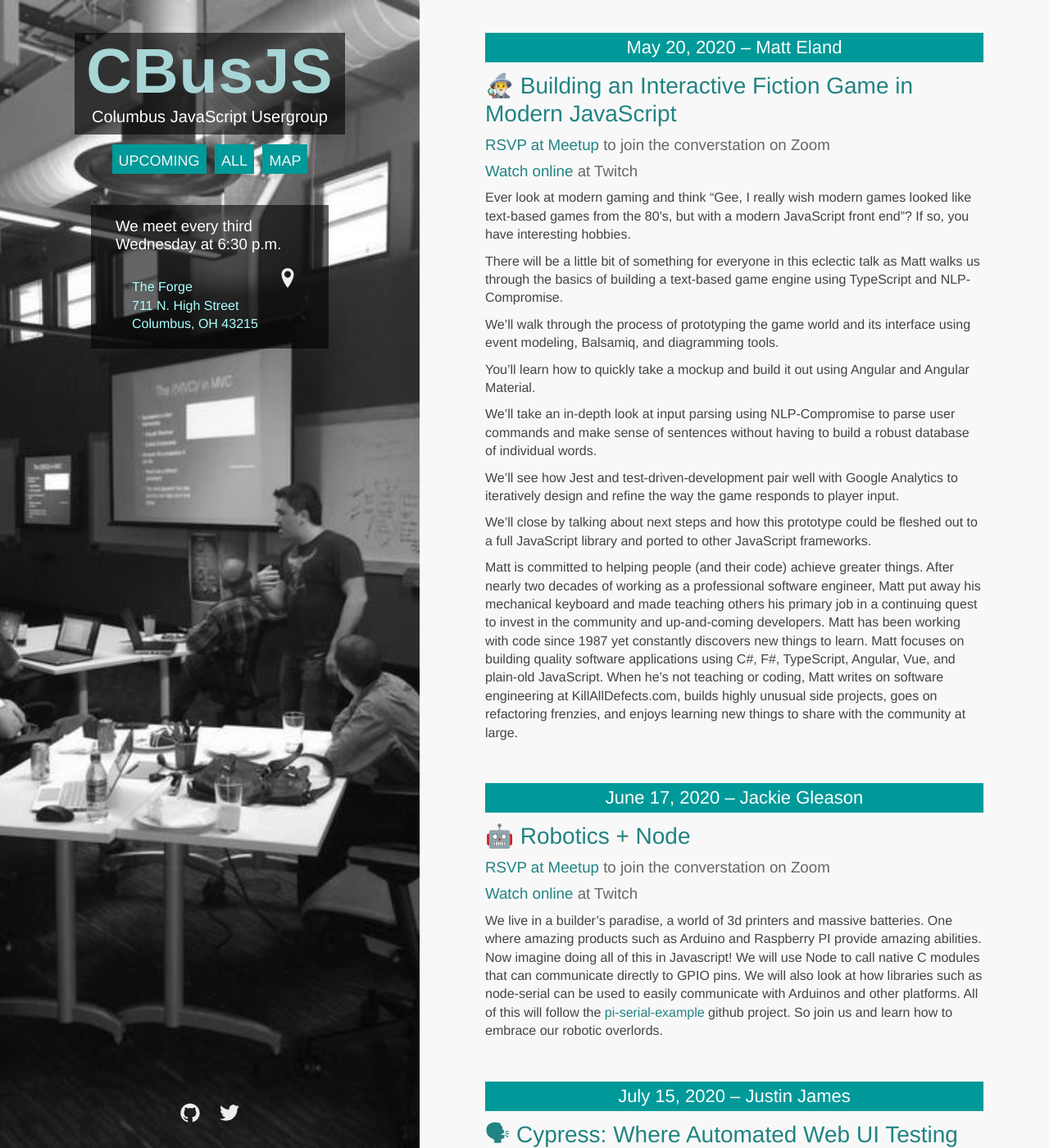
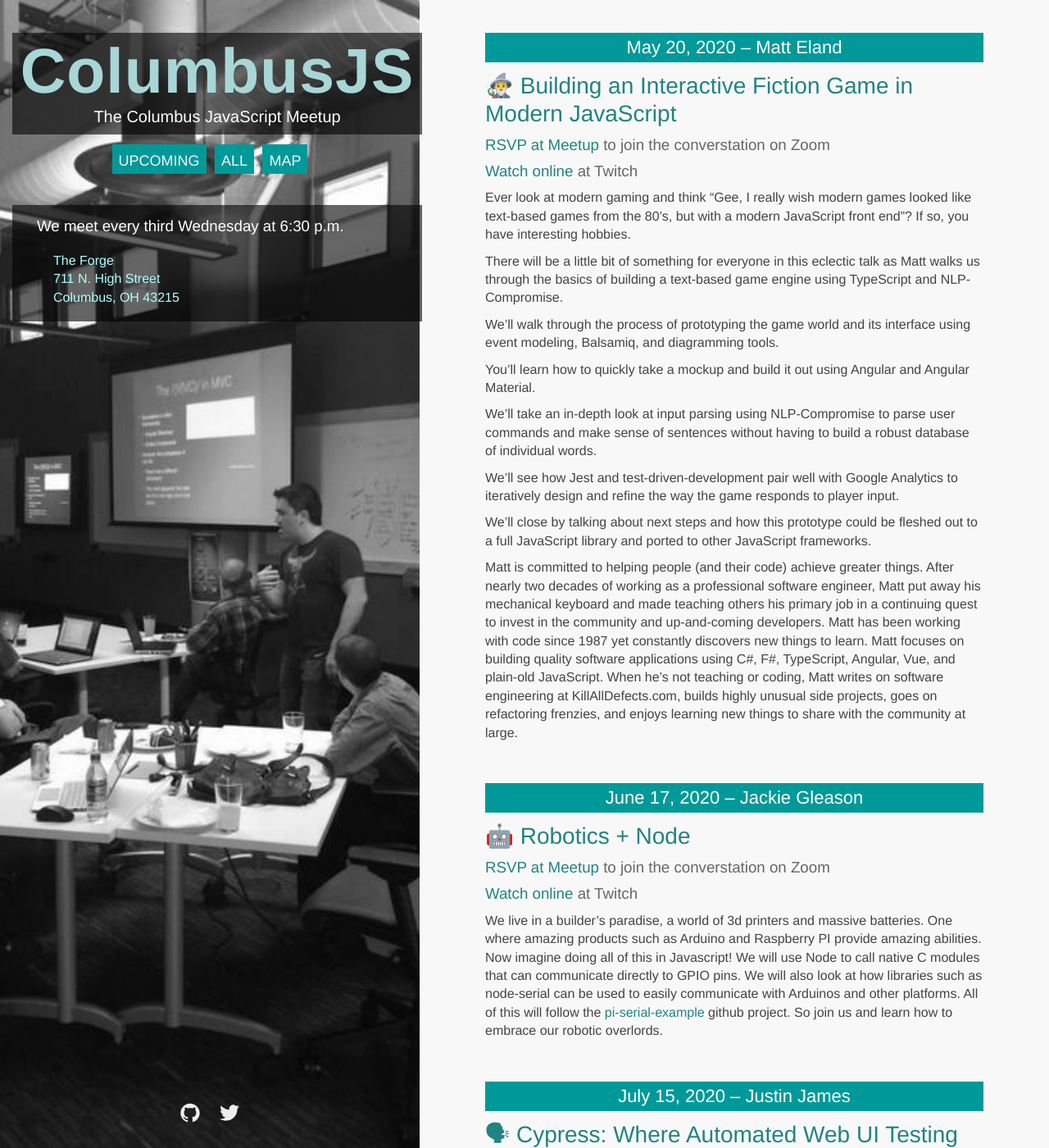
Before and after one commit to columbusjs/columbusjs.github.io, a Jekyll site: the page built from index.html, in a window 1280 px wide and 1400 px high. Shown: the whole window at 82% size. Built offline with Jekyll 4.4.1, drawn with Linux system fonts in a browser that asks for light colours; the list of posts is cut into pages by our own code; some of the changed text lies outside the part shown.

Commit message:
updated sidebar to have new name

```diff
--- a/_config.yml
+++ b/_config.yml
@@ -1,6 +1,6 @@
 # Site settings
-title: CBusJS
-description: "Columbus JavaScript Usergroup"
+title: ColumbusJS
+description: "The Columbus JavaScript Meetup"
 url: http://columbusjs.org
 email: guy@guyroyse.com
 twitter_username: cbusjs
--- a/_includes/sidebar.html
+++ b/_includes/sidebar.html
@@ -15,18 +15,11 @@
 
   <div class="location clearfix">
     <h3>We meet every third Wednesday at 6:30 p.m.</h3>
-
-    <div class="address">
-      <p>
-        The Forge</br>
-        711 N. High Street</br>
-        Columbus, OH 43215
-      </p>
-    </div>
-
-    <a href="/map">
-      <img src="/images/map-pin.svg">
-    </a>
+    <p class="address">
+      The Forge</br>
+      711 N. High Street</br>
+      Columbus, OH 43215
+    </p>
   </div>
 
   <div class="social-icons">
--- a/css/main.css
+++ b/css/main.css
@@ -128,7 +128,7 @@
 
 
 .titles {
-  width: 330px;
+  width: 500px;
   margin: 0 auto;
   background: rgba(0,0,0,0.6);
 }
@@ -229,7 +229,7 @@
 
 .location {
   padding: 15px 30px 8px;
-  width: 290px;
+  width: 500px;
   background: rgba(0,0,0,0.6);
   margin: 0 auto 30px;
 }
```
